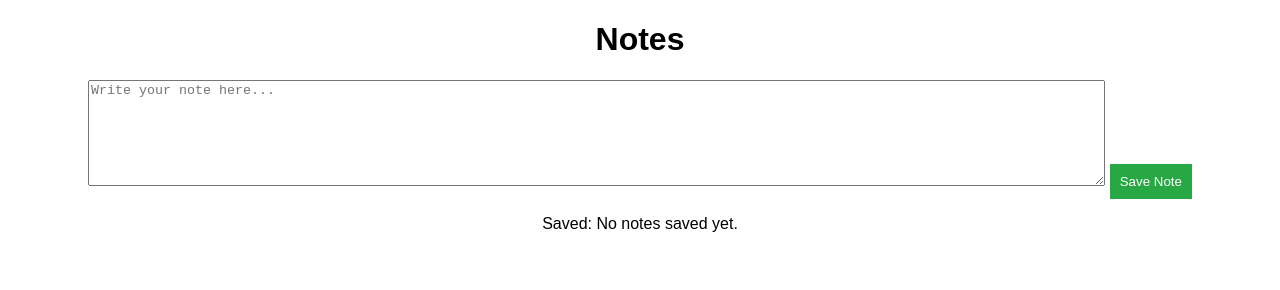
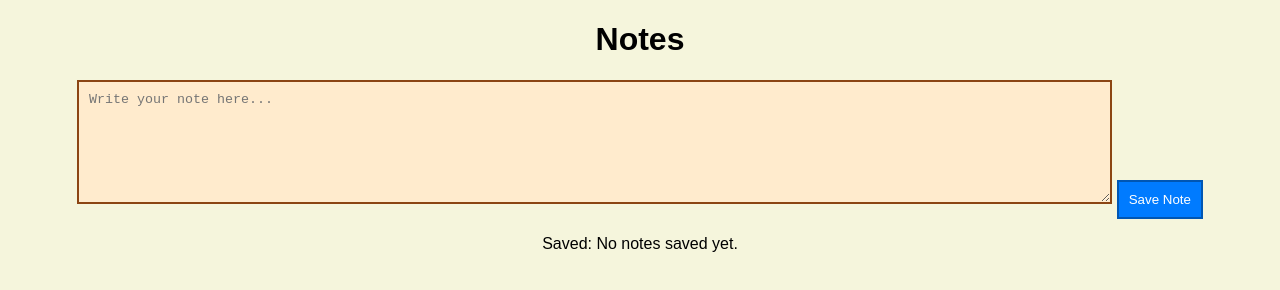
Before and after one commit to Kxingmxakxer/Client-side-api, a plain HTML site: page index.html in a window 1280 px wide. Drawn offline with Linux system fonts and the light colour scheme.

Commit message:
Update style.css

```diff
--- a/style.css
+++ b/style.css
@@ -1,17 +1,27 @@
 body {
     font-family: Arial, sans-serif;
     text-align: center;
+    background-color: #f5f5dc; /* Light beige background */
 }
 
 textarea {
     width: 80%;
     height: 100px;
+    background-color: #ffebcd; /* Blanched almond */
+    border: 2px solid #8b4513; /* Dark brown */
+    color: #333; /* Dark gray text */
+    padding: 10px;
 }
 
 button {
     padding: 10px;
-    background-color: #28a745;
+    background-color: #007bff; /* Blue */
     color: white;
-    border: none;
+    border: 2px solid #0056b3; /* Darker blue */
     cursor: pointer;
+    transition: background-color 0.3s ease-in-out;
 }
+
+button:hover {
+    background-color: #0056b3; /* Slightly darker blue on hover */
+}
```
